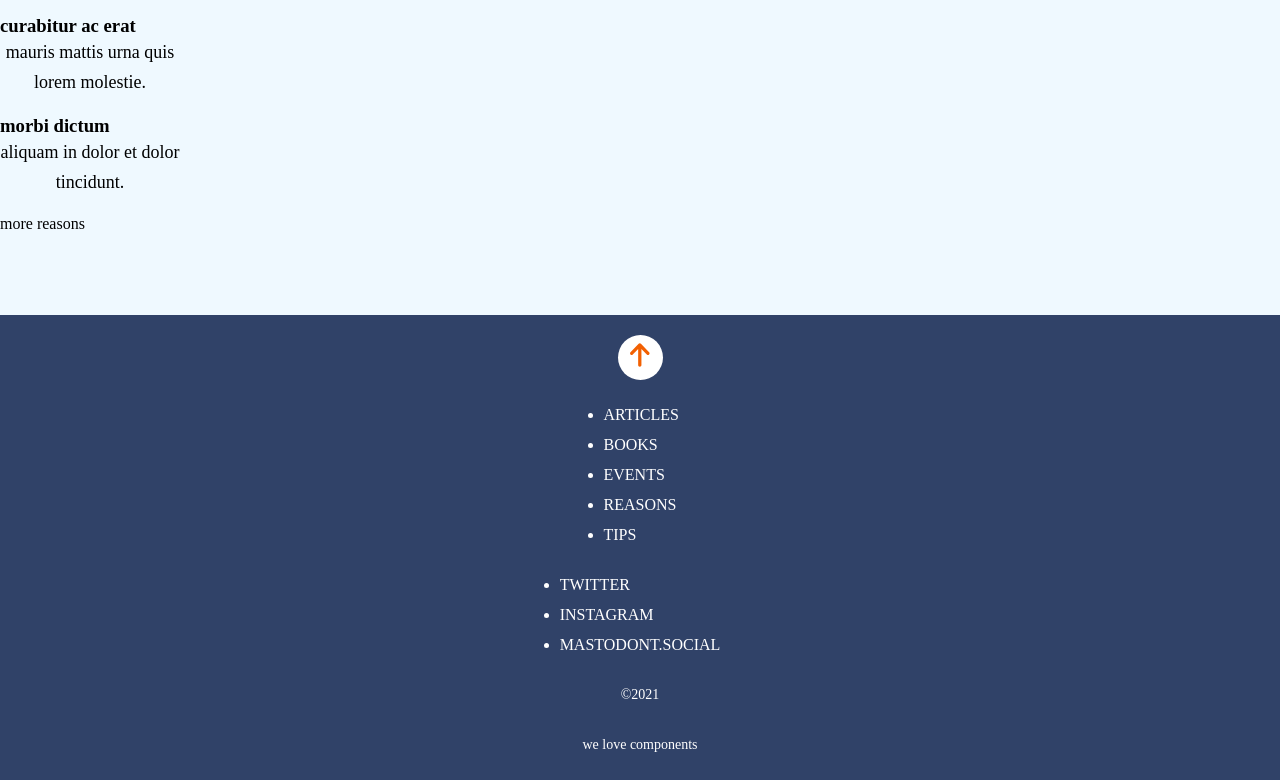
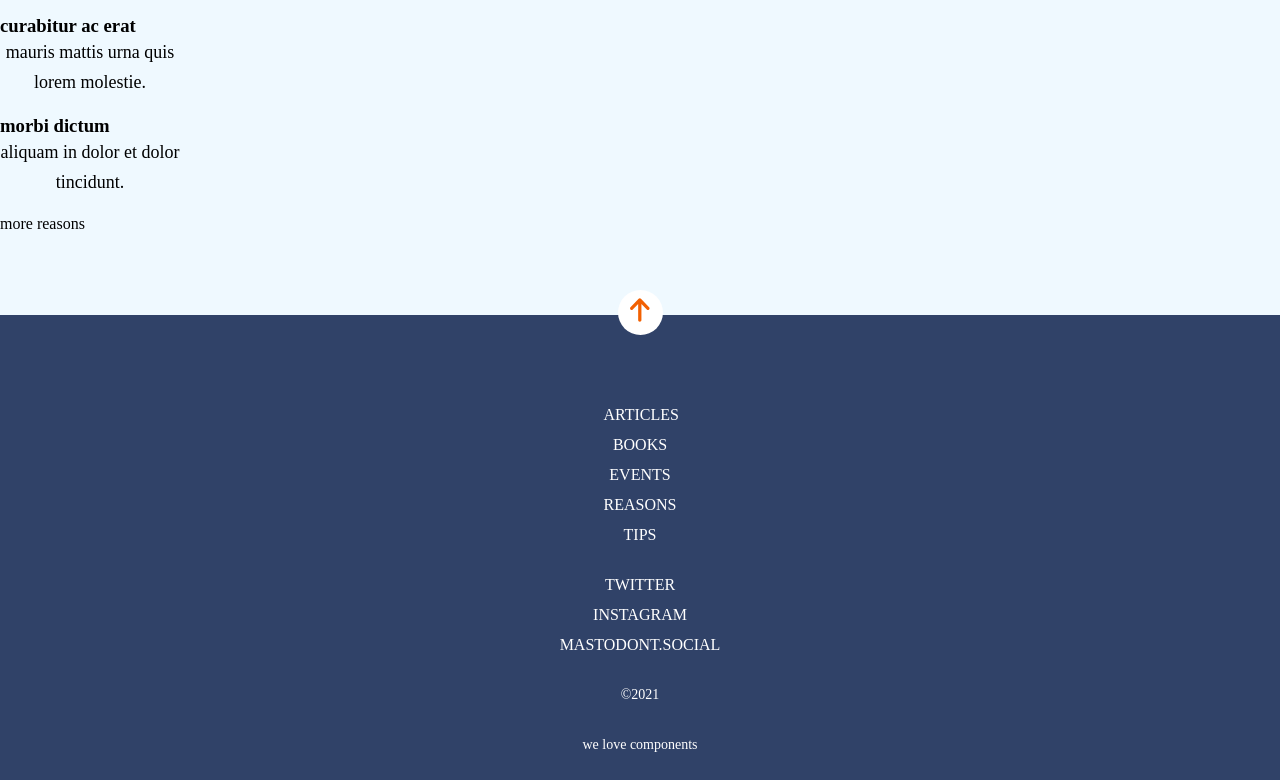
Before and after one commit to Adalab/modulo-1-evaluacion-final-TeresaMartinezFernandez, a website: page src/html/index.html in a window 1280 px wide. Shown: the part 1129-1909 px from the top of the page. Drawn offline with nearby package versions, Linux system fonts and the light colour scheme; files that its build step writes are made by us from their sources; files whose address does not match are found by name.

Commit message:
Add links footer

```diff
--- a/src/html/partials/footer.html
+++ b/src/html/partials/footer.html
@@ -5,19 +5,19 @@
   </div>
   <nav class="footer__menu--items">
     <ul>
-      <li>articles</li>
-      <li>books</li>
-      <li>events</li>
-      <li>reasons</li>
-      <li>tips</li>
+      <li><a href="https://adalab.es/" target="blank">articles</a> </li>
+      <li><a href="https://adalab.es/" target="blank">books</a> </li>
+      <li><a href="https://adalab.es/" target="blank">events</a> </li>
+      <li><a href="https://adalab.es/" target="blank">reasons</a> </li>
+      <li><a href="https://adalab.es/" target="blank">tips</a> </li>
     </ul>
 
   </nav>
   <nav class="footer__menu--social">
     <ul>
-      <li>twitter</li>
-      <li>instagram</li>
-      <li>mastodont.social </li>
+      <li><a href="https://adalab.es/" target="blank">twitter</a> </li>
+      <li><a href="https://adalab.es/" target="blank">instagram</a> </li>
+      <li><a href="https://adalab.es/" target="blank">mastodont.social </a> </li>
     </ul>
 
   </nav>
--- a/src/scss/layout/_footer.scss
+++ b/src/scss/layout/_footer.scss
@@ -15,26 +15,40 @@
   display: flex;
   align-items: center;
   justify-content: center;
-  /*transform: translate(137.5px, -22.5px);*/
+  transform: translate(0, -45px);
 }
 .footer__image--icon {
   width: 20.6px;
   height: 24px;
 }
 .footer__menu--items {
-  color: $colorTextWhite;
-  text-transform: uppercase;
-  font-family: $fontText;
   font-size: 16px;
   line-height: 1.88;
   width: 73px;
+  text-align: center;
+  a {
+    text-decoration: none;
+    color: $colorTextWhite;
+    text-transform: uppercase;
+    font-family: $fontText;
+  }
+  li {
+    list-style: none;
+  }
 }
 .footer__menu--social {
-  color: $colorTextWhite;
-  text-transform: uppercase;
-  font-family: $fontText;
   font-size: 16px;
   line-height: 1.88;
+  text-align: center;
+  a {
+    text-decoration: none;
+    color: $colorTextWhite;
+    text-transform: uppercase;
+    font-family: $fontText;
+  }
+  li {
+    list-style: none;
+  }
 }
 .footer__copy {
   color: $colorTextWhite;
```
